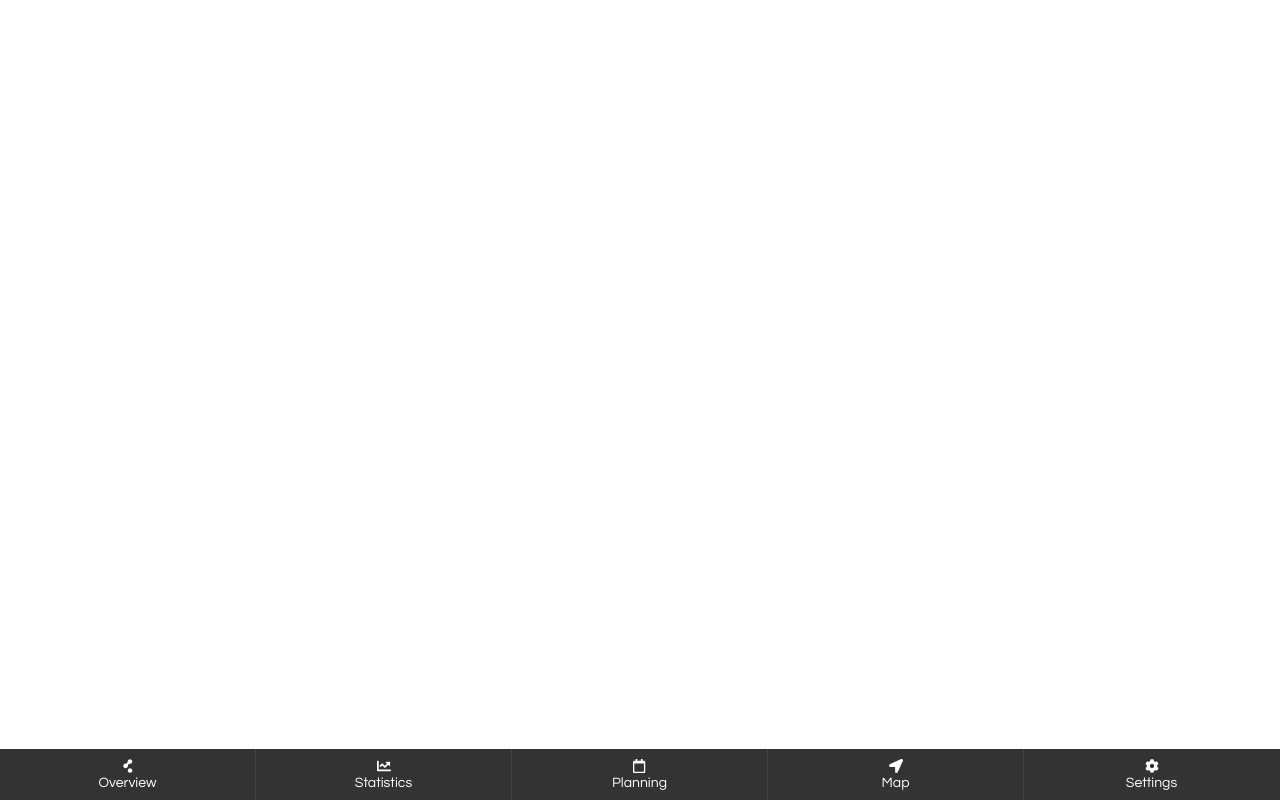
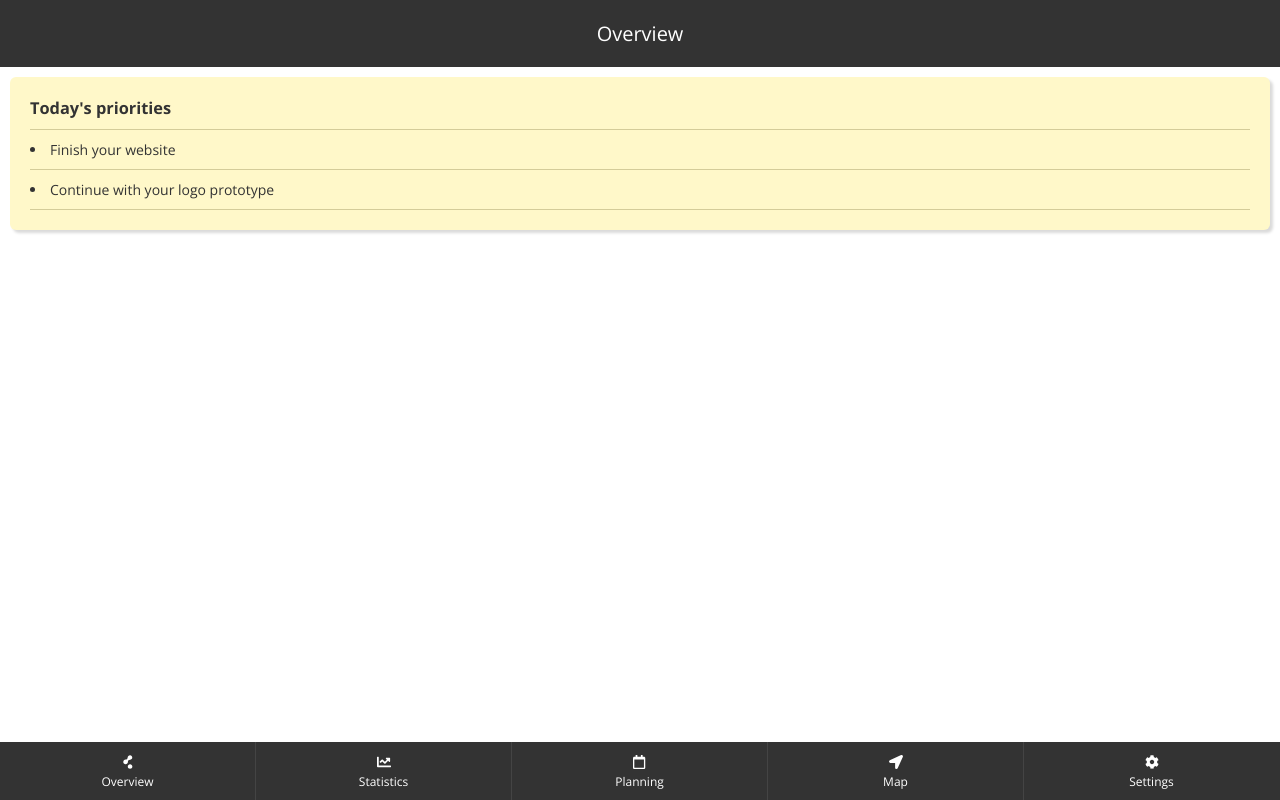
Before and after one commit to phek/mobile_application, a React app in the folder prototype-web/: page / in a window 1280 px wide. Built offline with nearby package versions, Linux system fonts and the light colour scheme.

Commit message:
Added titlebar and overview note

```diff
--- a/prototype-web/public/index.html
+++ b/prototype-web/public/index.html
@@ -6,6 +6,8 @@
     <meta name="theme-color" content="#000000">
     <link rel="manifest" href="%PUBLIC_URL%/manifest.json">
     <link rel="shortcut icon" href="%PUBLIC_URL%/favicon.ico">
+    <link rel="shortcut icon" href="%PUBLIC_URL%/reset.css">
+    <link href="https://fonts.googleapis.com/css?family=Open+Sans:300,400,700" rel="stylesheet">
     <script defer src="https://use.fontawesome.com/releases/v5.0.6/js/all.js"></script>
     <title>React App</title>
 </head>
--- /dev/null
+++ b/prototype-web/public/reset.css
@@ -0,0 +1,43 @@
+html, body, div, span, applet, object, iframe,
+h1, h2, h3, h4, h5, h6, p, blockquote, pre,
+a, abbr, acronym, address, big, cite, code,
+del, dfn, em, img, ins, kbd, q, s, samp,
+small, strike, strong, sub, sup, tt, var,
+b, u, i, center,
+dl, dt, dd, ol, ul, li,
+fieldset, form, label, legend,
+table, caption, tbody, tfoot, thead, tr, th, td,
+article, aside, canvas, details, embed,
+figure, figcaption, footer, header, hgroup,
+menu, nav, output, ruby, section, summary,
+time, mark, audio, video {
+    margin: 0;
+    padding: 0;
+    border: 0;
+    font-size: 100%;
+    font: inherit;
+    vertical-align: baseline;
+}
+/* HTML5 display-role reset for older browsers */
+article, aside, details, figcaption, figure,
+footer, header, hgroup, menu, nav, section {
+    display: block;
+}
+body {
+    line-height: 1;
+}
+ol, ul {
+    list-style: none;
+}
+blockquote, q {
+    quotes: none;
+}
+blockquote:before, blockquote:after,
+q:before, q:after {
+    content: '';
+    content: none;
+}
+table {
+    border-collapse: collapse;
+    border-spacing: 0;
+}
--- /dev/null
+++ b/prototype-web/src/building-blocks/bottom-menu/menu.css
@@ -0,0 +1,25 @@
+#menu {
+    width: 100%;
+    position: fixed;
+    bottom: 0;
+    background-color: #333;
+    color: #fff;
+    border-top: #444;
+}
+
+.menu_button {
+    padding: 10px 5px;
+    display: inline-block;
+    text-align: center;
+    width: calc(100% / 5 - 11px);
+    border-right: 1px solid #444;
+}
+
+.menu_button:last-child {
+    border-right: none;
+}
+
+.menu_text {
+    margin-top: 2px;
+    font-size: 12px;
+}
--- /dev/null
+++ b/prototype-web/src/building-blocks/bottom-menu/menu.js
@@ -0,0 +1,31 @@
+import React from "react";
+import './menu.css';
+
+export class BottomMenu extends React.Component {
+    render() {
+        return (
+            <div id="menu">
+                <div className="menu_button">
+                    <i className="fab fa-cloudsmith"/>
+                    <div className="menu_text">Overview</div>
+                </div>
+                <div className="menu_button">
+                    <i className="fas fa-chart-line"/>
+                    <div className="menu_text">Statistics</div>
+                </div>
+                <div className="menu_button">
+                    <i className="far fa-calendar"/>
+                    <div className="menu_text">Planning</div>
+                </div>
+                <div className="menu_button">
+                    <i className="fas fa-location-arrow"/>
+                    <div className="menu_text">Map</div>
+                </div>
+                <div className="menu_button">
+                    <i className="fas fa-cog"/>
+                    <div className="menu_text">Settings</div>
+                </div>
+            </div>
+        );
+    }
+}
--- /dev/null
+++ b/prototype-web/src/building-blocks/titlebar/title.css
@@ -0,0 +1,9 @@
+#title {
+    padding: 20px;
+    width: calc(100% - 40px);
+    background-color: #333;
+    color: #fff;
+    font-size: 20px;
+    text-align: center;
+    font-weight: 400;
+}
--- /dev/null
+++ b/prototype-web/src/building-blocks/titlebar/title.js
@@ -0,0 +1,12 @@
+import React from "react";
+import './title.css';
+
+export class TitleBar extends React.Component {
+    render() {
+        return (
+            <div id="title">
+                {this.props.title}
+            </div>
+        );
+    }
+}
--- a/prototype-web/src/index.css
+++ b/prototype-web/src/index.css
@@ -1,30 +1,29 @@
 body {
-    font: 14px "Century Gothic", Futura, sans-serif;
+    font: 14px "Open Sans", "Century Gothic", Futura, sans-serif;
     color: #333333;
     margin: 0;
 }
 
-#menu {
-    width: 100%;
-    position: fixed;
-    bottom: 0;
-    background-color: #333;
-    color: #fff;
-    border-top: #444;
+#content {
+    padding: 10px;
 }
 
-.menu_button {
-    padding: 10px;
-    display: inline-block;
-    text-align: center;
-    width: calc(100% / 5 - 21px);
-    border-right: 1px solid #444;
+.note {
+    border-radius: 6px;
+    padding: 20px;
+    box-shadow: 3px 3px 3px #00000026;
+    background-color: #fff8c9;
 }
 
-.menu_button:last-child {
-    border-right: none;
+.note h3 {
+    margin: 0 0 10px;
 }
 
-.menu_text {
-    margin-top: 2px;
+.note li {
+    border-top: 1px solid #d4cc99;
+    padding: 10px 0px;
 }
+
+.note li:last-child {
+    border-bottom: 1px solid #d4cc99;
+}
--- a/prototype-web/src/index.js
+++ b/prototype-web/src/index.js
@@ -2,47 +2,28 @@ import React from 'react';
 import ReactDOM from 'react-dom';
 import './index.css';
 
-class TestElement extends React.Component {
+import {TitleBar} from './building-blocks/titlebar/title';
+import {BottomMenu} from './building-blocks/bottom-menu/menu';
+
+
+class Page extends React.Component {
     render() {
         return (
-            <div id="menu">
-                <div className="menu_button">
-                    <i className="fab fa-cloudsmith"/>
-                    <div className="menu_text">Overview</div>
+            <div className="container">
+                <TitleBar title="Overview"/>
+                <div id="content">
+                    <div className="note">
+                        <h3>Today's priorities</h3>
+                        <li>Finish your website</li>
+                        <li>Continue with your logo prototype</li>
+                    </div>
                 </div>
-                <div className="menu_button">
-                    <i className="fas fa-chart-line"/>
-                    <div className="menu_text">Statistics</div>
-                </div>
-                <div className="menu_button">
-                    <i className="far fa-calendar"/>
-                    <div className="menu_text">Planning</div>
-                </div>
-                <div className="menu_button">
-                    <i className="fas fa-location-arrow"/>
-                    <div className="menu_text">Map</div>
-                </div>
-                <div className="menu_button">
-                    <i className="fas fa-cog"/>
-                    <div className="menu_text">Settings</div>
-                </div>
+                <BottomMenu/>
             </div>
         );
     }
 }
 
-class Page extends React.Component {
-    render() {
-        return (
-            <div className="container">
-                <TestElement/>
-            </div>
-        );
-    }
-}
-
-// ========================================
-
 ReactDOM.render(
     <Page/>,
     document.getElementById('root')
```
Also changed, not shown: 1 other file.
